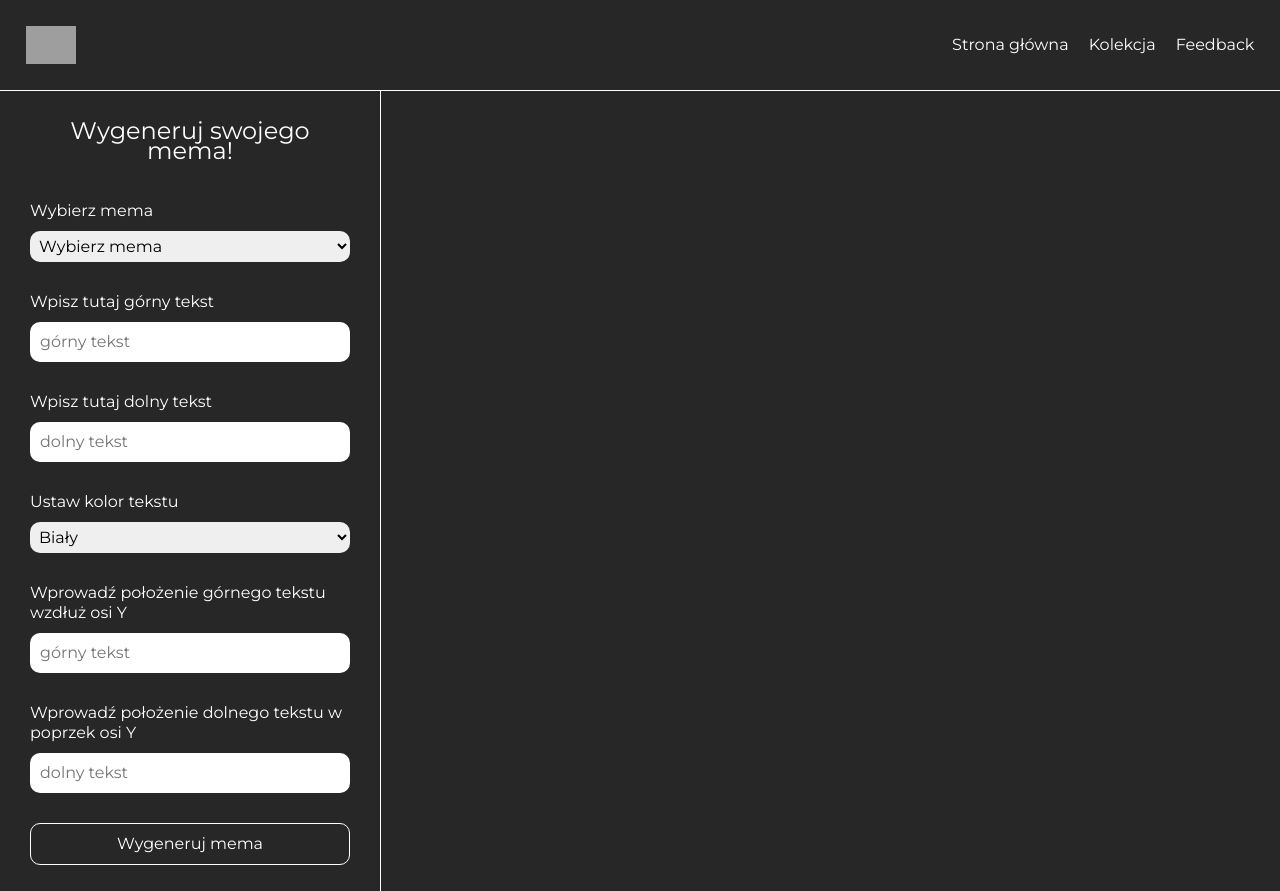
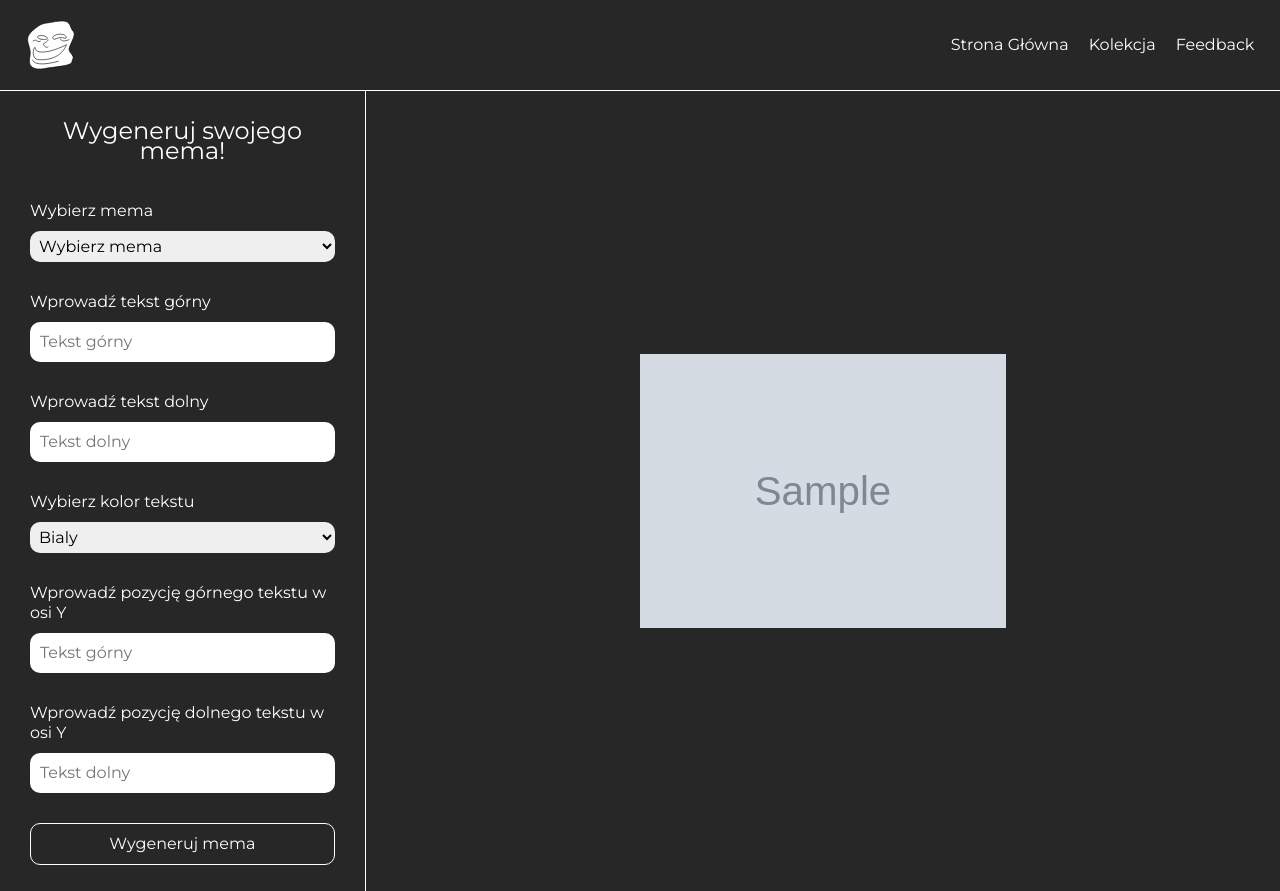
Before and after one commit to Zyzzmma/meme-generator-pl, a Flask app: template templates/index.html in a window 1280 px wide. Run offline with Flask 3, Linux system fonts and the light colour scheme; the template is opened without the code that fills it: most values are stand-ins (such as "Sample title", 1, 10 or a date in 2020); grey boxes marked "Sample" are stand-in pictures; grey boxes are pictures that could not be loaded.

Commit message:
Aktualizacja repozytorium

```diff
--- a/main.py
+++ b/main.py
@@ -1,22 +1,45 @@
 # Import
-from flask import Flask, render_template,request, redirect
-
+from flask import Flask, render_template, request, send_from_directory
 
 
 app = Flask(__name__)
 
-# Uruchamianie strony z treścią
-@app.route('/')
+# Formularz z rezultatami
+@app.route('/', methods=['GET','POST'])
 def index():
-    return render_template('index.html')
+    if request.method == 'POST':
+        # odczytywanie wybranego obrazka
+        selected_image = request.form.get('image-selector')
+
+        # Zadanie #2. Odczytywanie tekstu
 
 
-# Umiejętności dynamiczne
-@app.route('/', methods=['POST'])
-def process_form():
-    button_python = request.form.get('button_python')
-    return render_template('index.html', button_python=button_python)
+        # Zadanie #3. Odczytywanie pozycji tekstu
 
 
-if __name__ == "__main__":
-    app.run(debug=True)
+        # Zadanie #3. Odczytywanie koloru tekstu
+
+
+        return render_template('index.html',
+                               # Wyświetlanie wybranego obrazka
+                               selected_image=selected_image,
+
+                               # Zadanie #2. Wyświetlanie tekstu
+
+
+                               # Zadanie #3. Wyświetlanie koloru
+
+
+                               # Zadanie #3. Wyświetlanie pozycji tekstu
+
+                               )
+    else:
+        # Wyświetlanie pierwszego obrazka, jako grafika domyślna
+        return render_template('index.html', selected_image='logo.svg')
+
+
+@app.route('/static/img/<path:path>')
+def serve_images(path):
+    return send_from_directory('static/img', path)
+
+app.run(debug=True)
--- a/templates/index.html
+++ b/templates/index.html
@@ -1,5 +1,5 @@
 <!doctype html>
-<html lang="en">
+<html lang="pl">
 <head>
   <meta charset="UTF-8">
   <meta
@@ -8,14 +8,14 @@
   >
   <meta http-equiv="X-UA-Compatible" content="ie=edge">
   <link rel="stylesheet" href="../static/css/style.css">
-  <title>Generator memów</title>
+  <title>Generator Memów</title>
 </head>
 <body>
   <header class="header">
     <img src="../static/img/logo.svg" alt="logo" width="50" height="50">
     <ul class="main-list">
         <li class="list__item">
-          <a href="">Strona główna</a>
+          <a href="">Strona Główna</a>
         </li>
         <li class="list__item">
           <a href="">Kolekcja</a>
@@ -35,44 +35,55 @@
             <label for="image-selector">Wybierz mema</label>
             <select name="image-selector" id="image-selector">
               <option value="logo.svg" {% if selected_image == 'logo.svg' %}selected{% endif %}>Wybierz mema</option>
-              <option value="meme_1.jpg" {% if selected_image == 'meme_1.jpg' %}selected{% endif %}>Dziewczyna katastrofa</option>
-              <option value="meme_2.jpg" {% if selected_image == 'meme_2.jpg' %}selected{% endif %}>Dwa przyciski</option>
-              <!--Zadanie nr 1. Dodaj nowe memy tutaj -->
+              <option value="mem_1.jpg" {% if selected_image == 'mem_1.jpg' %}selected{% endif %}>Dziewczynka przy katastrofie</option>
+              <option value="mem_2.jpg" {% if selected_image == 'mem_2.jpg' %}selected{% endif %}>Dwa przyciski</option>
+              <!--Zadanie #1. Dodaj więcej memów poniżej -->
 
 
             </select>
           </li>
           <li class="form-list_item">
-            <label for="textTop">Wpisz tutaj górny tekst</label>
-            <input class="input_text" type="text" placeholder="górny tekst" name="textTop">
+            <label for="textTop">Wprowadź tekst górny</label>
+            <input class="input_text" type="text" placeholder="Tekst górny" name="textTop">
           </li>
           <li class="form-list_item">
-            <label for="textBottom">Wpisz tutaj dolny tekst</label>
-            <input class="input_text" type="text" placeholder="dolny tekst" name="textBottom">
+            <label for="textBottom">Wprowadź tekst dolny</label>
+            <input class="input_text" type="text" placeholder="Tekst dolny" name="textBottom">
           </li>
           <li class="form-list_item">
-            <label for="color-selector">Ustaw kolor tekstu</label>
+            <label for="color-selector">Wybierz kolor tekstu</label>
             <select name="color-selector" id="color-selector">
-              <option value="white" {% if selected_color == 'white' %}selected{% endif %}>Biały</option>
+              <option value="white" {% if selected_color == 'white' %}selected{% endif %}>Bialy</option>
               <option value="black" {% if selected_color == 'black' %}selected{% endif %}>Czarny</option>
-              <!--Dodaj.zadanie #1. Dodaj nowe kolory tutaj -->
+              <!--Zadanie dodatkowe #1. Dodaj więcej kolorów poniżej -->
 
 
             </select>
           </li>
           <li class="form-list_item">
-            <label for="textTop_y">Wprowadź położenie górnego tekstu wzdłuż osi Y</label>
-            <input class="input_text" id="textTop_y" type="text" placeholder="górny tekst" name="textTop_y">
+            <label for="textTop_y">Wprowadź pozycję górnego tekstu w osi Y</label>
+            <input class="input_text" id="textTop_y" type="text" placeholder="Tekst górny" name="textTop_y">
           </li>
           <li class="form-list_item">
-            <label for="textBottom_y">Wprowadź położenie dolnego tekstu w poprzek osi Y</label>
-            <input class="input_text" id="textBottom_y" type="text" placeholder="dolny tekst" name="textBottom_y">
+            <label for="textBottom_y">Wprowadź pozycję dolnego tekstu w osi Y</label>
+            <input class="input_text" id="textBottom_y" type="text" placeholder="Tekst dolny" name="textBottom_y">
           </li>
           <button type="submit">Wygeneruj mema</button>
         </ul>
       </form>
     </div>
+    <div class="meme-block" id="memeBlock">
 
+      <p class="text_top" style="<!-- Zadanie #3. Przenoszenie zmiennych do CSS -->">
+        <!-- Zadanie #2. Umieszczanie zmiennych z tekstem -->
+      </p>
+
+      <img class="meme" src="{{ url_for('serve_images', path=selected_image) }}" alt="{{ selected_image }}">
+
+      <p class="text_bottom" style="<!-- Zadanie #3. Przenoszenie zmiennych do CSS -->">
+        <!-- Zadanie #2. Umieszczanie zmiennych z tekstem -->
+      </p>
+    </div>
     {% endblock %}
   </main>
   <footer>
```
Also changed, not shown: static/img/db.webp (deleted), static/img/developer.png (deleted), static/img/discord.png (deleted), static/img/html.png (deleted), static/img/logo.svg (added), static/img/mem_1.jpg (added), static/img/mem_2.jpg (added), static/img/profile.png (deleted), static/img/python-project.png (deleted), static/img/python.png (deleted).
